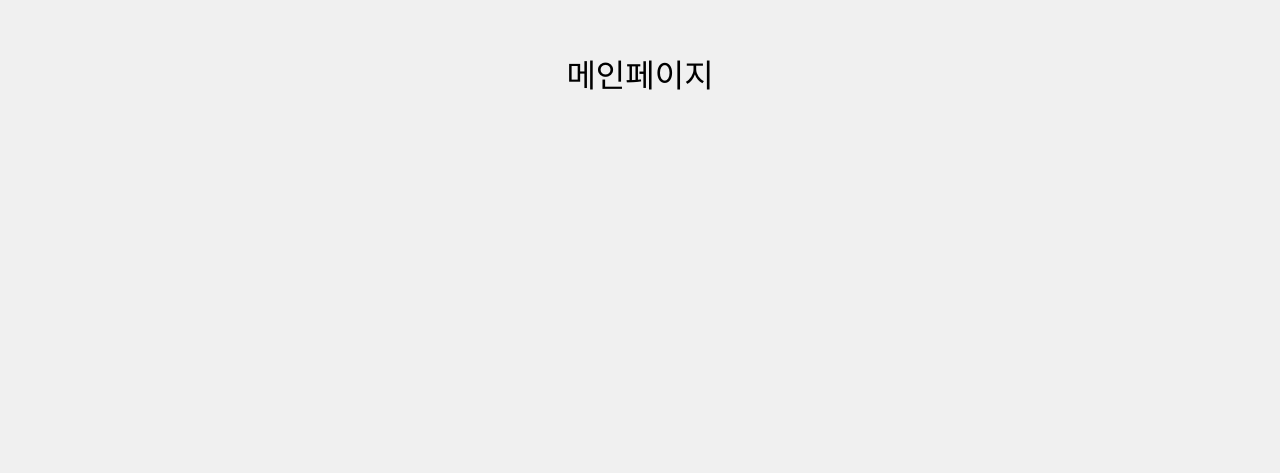
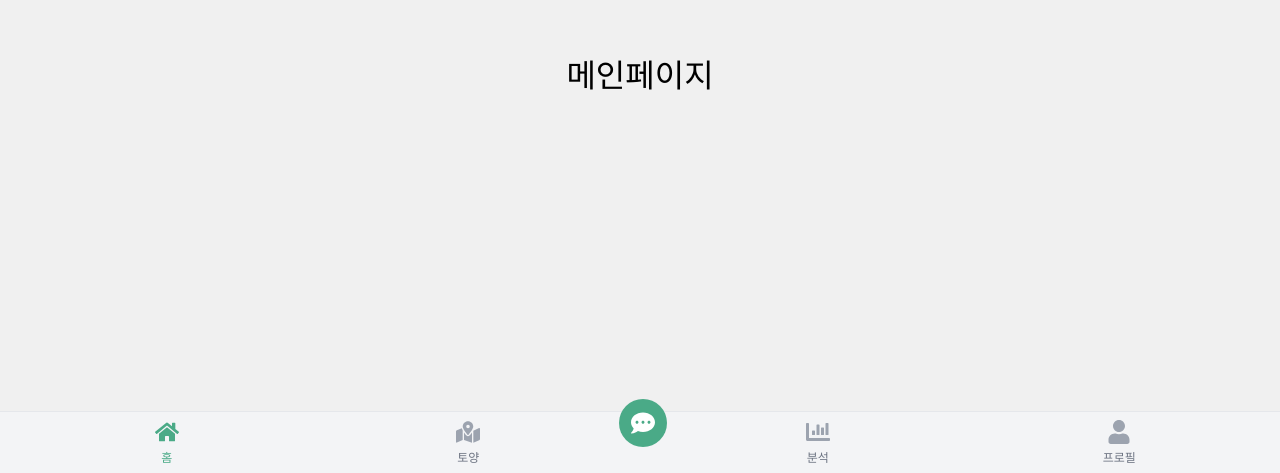
Before and after one commit to kt-bigproject28/bigproject28, a React (Create React App) app: page / in a window 1280 px wide. Shown: the part 327-800 px from the top of the page. Built offline with nearby package versions, Linux system fonts and the light colour scheme.

Commit message:
chore: 메인페이지에 레이아웃 적용

```diff
--- a/src/App.js
+++ b/src/App.js
@@ -1,13 +1,16 @@
 import { BrowserRouter, Route, Routes } from "react-router-dom";
 import SignupPage from "./pages/SignupPage";
 import MainPage from "./pages/MainPage";
+import { MainLayout } from "./components/layouts/MainLayout";
 
 function App() {
   return (
     <BrowserRouter>
       <Routes>
+        <Route element={<MainLayout />}>
+          <Route path="/" element={<MainPage />} />
+        </Route>
         <Route path="signup" element={<SignupPage />} />
-        <Route path="/" element={<MainPage />} />
       </Routes>
     </BrowserRouter>
   );
```
